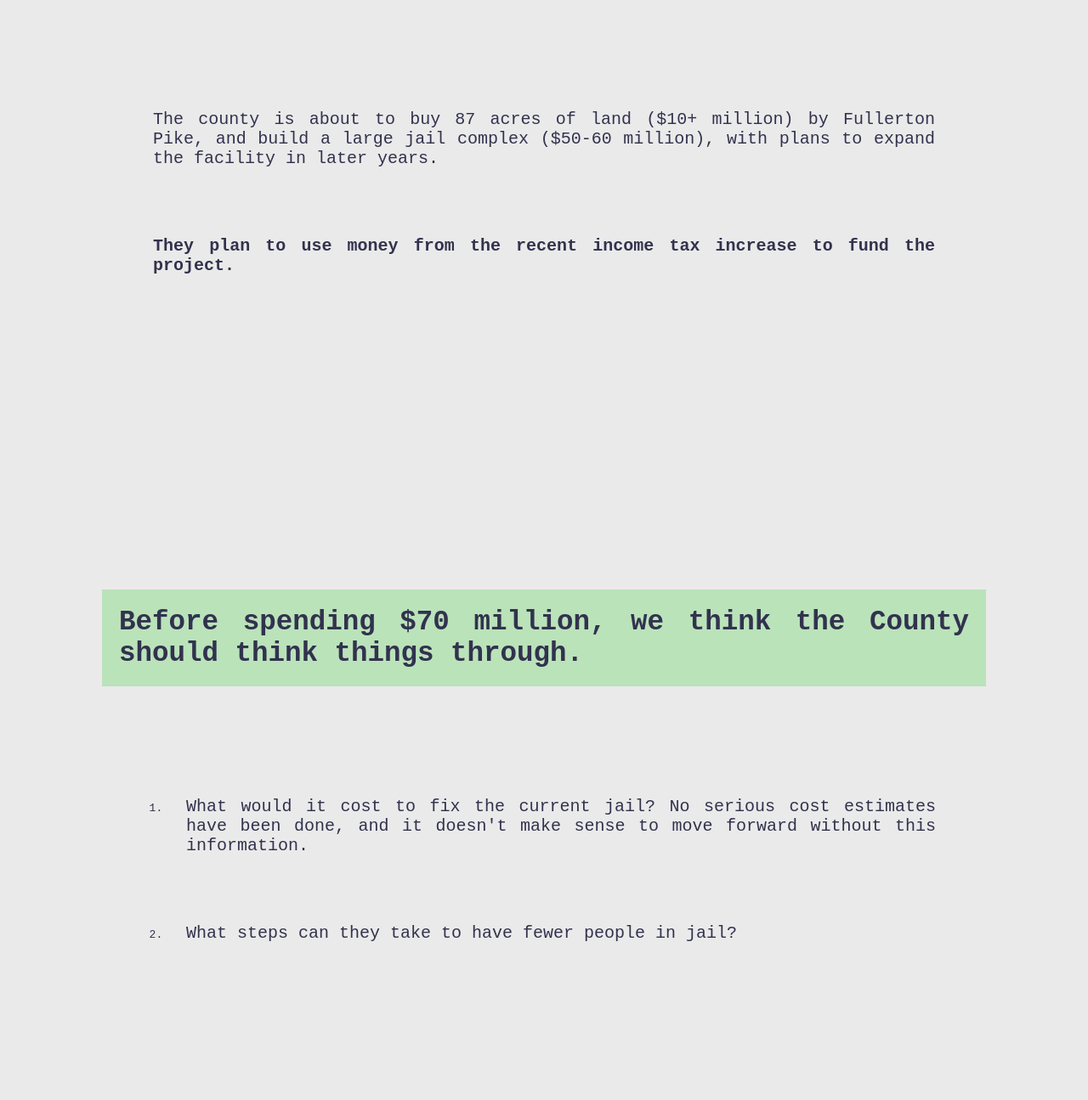
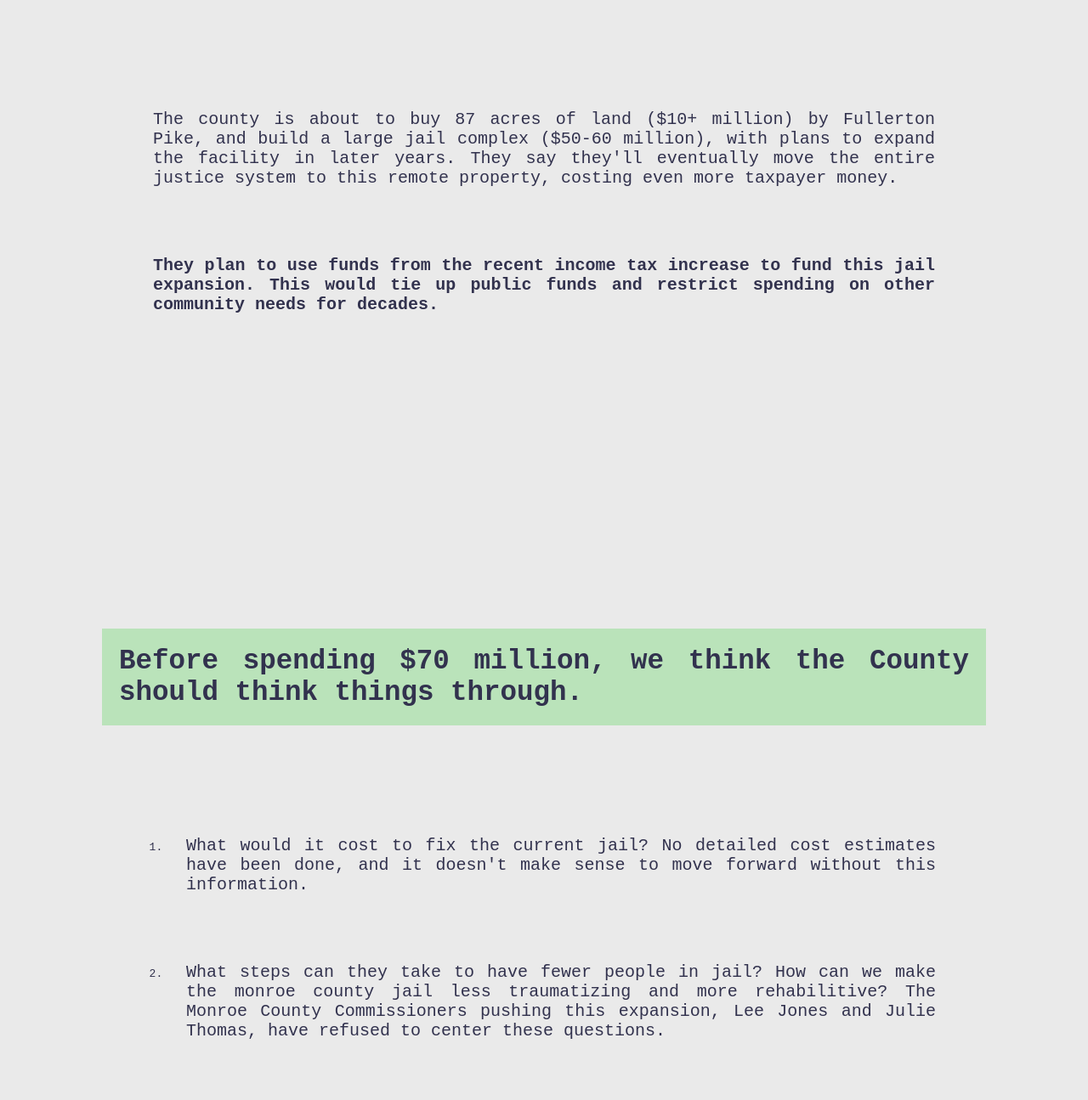
Before and after one commit to Cusrtuk/carenotcages-fork, a website: page index.html in a window 1280 px wide. Shown: the part 285-1580 px from the top of the page at 85% size. Drawn offline with nearby package versions, Linux system fonts and the light colour scheme.

Commit message:
Update index.html

```diff
--- a/index.html
+++ b/index.html
@@ -27,12 +27,15 @@
         <p>
           The county is about to buy 87 acres of land ($10+ million) by
           Fullerton Pike, and build a large jail complex ($50-60 million), with
-          plans to expand the facility in later years.
+          plans to expand the facility in later years. They say they'll
+          eventually move the entire justice system to this remote property,
+          costing even more taxpayer money.
         </p>
         <p>
           <strong>
-            They plan to use money from the recent income tax increase to fund
-            the project.</strong
+            They plan to use funds from the recent income tax increase to fund
+            this jail expansion. This would tie up public funds and restrict
+            spending on other community needs for decades.</strong
           >
         </p>
       </div>
@@ -45,13 +48,18 @@
       <ol>
         <li>
           <p>
-            What would it cost to fix the current jail? No serious cost
+            What would it cost to fix the current jail? No detailed cost
             estimates have been done, and it doesn't make sense to move forward
             without this information.
           </p>
         </li>
         <li>
-          <p>What steps can they take to have fewer people in jail?</p>
+          <p>
+            What steps can they take to have fewer people in jail? How can we
+            make the monroe county jail less traumatizing and more rehabilitive?
+            The Monroe County Commissioners pushing this expansion, Lee Jones
+            and Julie Thomas, have refused to center these questions.
+          </p>
           <p></p>
         </li>
       </ol>
@@ -73,8 +81,10 @@
     <section class="fade4">
       <p>
         Local addiction & mental health services, (especially grassroots
-        organizations that don't work closely with the police) do not have
-        enough funding. The cost of living is quickly getting more expensive.
+        organizations representing the people most affected) do not have enough
+        funding. The county is choosing a punitive approach to a community
+        health issue, while they neglect to address notoriously bad conditions
+        in the jail itself.
       </p>
       <p>
         The bottom line is that putting struggling people in cages, and branding
@@ -105,8 +115,8 @@
     <section class="fade7">
       <p><strong>We don't have to do this.</strong></p>
       <p>
-        The solutions to "crime" are already here, and just need the real
-        financial and legal support of people in power.
+        The solutions to so much of "crime" is already here, and these solutions
+        just need the real financial and legal support of people in power.
       </p>
     </section>
     <section class="fade8 solutions-wrapper">
```
